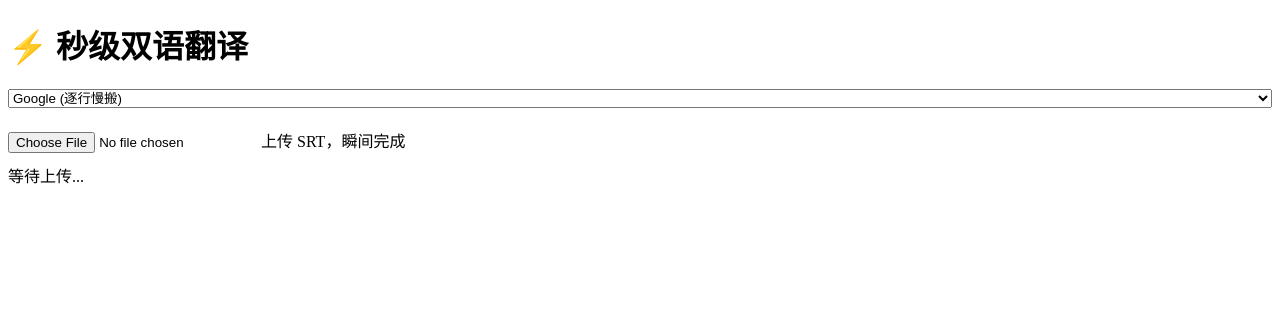
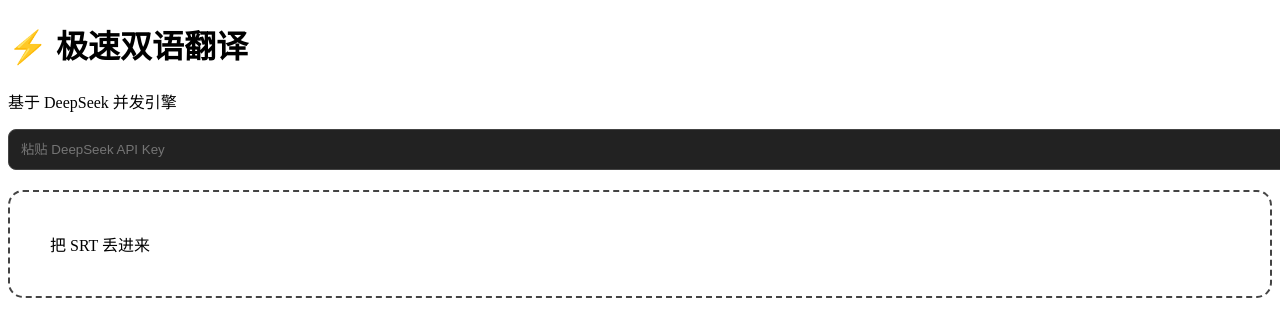
Before and after one commit to usapache-png/my-subtitle-translator, a Next.js app: page / in a window 1280 px wide. Shown: the top 336 px of the page. Built offline with nearby package versions, Linux system fonts and the light colour scheme.

Commit message:
Update index.js

```diff
--- a/pages/index.js
+++ b/pages/index.js
@@ -19,141 +19,140 @@ Format: Layer, Start, End, Style, Name, MarginL, MarginR, MarginV, Effect, Text\
 
 export default function Home() {
   const [loading, setLoading] = useState(false);
-  const [status, setStatus] = useState('等待上传...');
-  const [engine, setEngine] = useState('google');
+  const [progress, setProgress] = useState(0);
   const [apiKey, setApiKey] = useState('');
 
-  // 极速全量翻译函数
-  const fastTranslate = async (textArray) => {
-    // 将数组转化为带编号的字符串，防止大模型漏行
-    const numberedText = textArray.map((t, i) => `[${i}] ${t}`).join('\n');
+  // 时间格式转换: 00:00:04,400 -> 0:00:04.40
+  const formatSrtTime = (t) => {
+    if(!t) return "0:00:00.00";
+    const [hms, ms] = t.trim().split(',');
+    const p = hms.split(':');
+    return `${parseInt(p[0])}:${p[1]}:${p[2]}.${ms?.substring(0,2) || '00'}`;
+  };
 
-    const response = await fetch("https://api.deepseek.com/chat/completions", {
+  // 单组翻译核心函数
+  const translateGroup = async (group, key) => {
+    const payload = group.map((item, idx) => `${idx}#${item.text}`).join('\n');
+    const res = await fetch("https://api.deepseek.com/chat/completions", {
       method: "POST",
-      headers: {
-        "Content-Type": "application/json",
-        "Authorization": `Bearer ${apiKey}`
-      },
+      headers: { "Content-Type": "application/json", "Authorization": `Bearer ${key}` },
       body: JSON.stringify({
         model: "deepseek-chat",
         messages: [
-          { role: "system", content: "你是一个字幕翻译引擎。请将以下带编号的英文翻译成中文。保持 [编号] 不变。只输出翻译结果，禁止任何解释。" },
-          { role: "user", content: numberedText }
+          { role: "system", content: "You are a translator. Translate to Chinese. Output format: ID#Translation. No preamble." },
+          { role: "user", content: payload }
         ],
         temperature: 0.1
       })
     });
-
-    const data = await response.json();
-    const resultText = data.choices[0].message.content;
-
-    // 解析回数组
-    const translatedArray = new Array(textArray.length).fill("");
-    resultText.split('\n').forEach(line => {
-      const match = line.match(/^\[(\d+)\]\s*(.*)/);
-      if (match) {
-        const index = parseInt(match[1]);
-        translatedArray[index] = match[2];
-      }
+    const data = await res.json();
+    const translations = new Array(group.length).fill("");
+    data.choices[0].message.content.split('\n').forEach(line => {
+      const [id, ...text] = line.split('#');
+      const i = parseInt(id);
+      if (!isNaN(i)) translations[i] = text.join('#').trim();
     });
-    return translatedArray;
-  };
-
-  const formatSrtTime = (srtTime) => {
-    let [hms, ms] = srtTime.trim().split(',');
-    return `${parseInt(hms.split(':')[0], 10)}:${hms.split(':')[1]}:${hms.split(':')[2]}.${ms.substring(0, 2)}`;
+    return translations;
   };
 
   const processFile = async (e) => {
     const file = e.target.files[0];
-    if (!file) return;
+    if (!file || !apiKey) return alert("请上传文件并填写 API Key");
 
     setLoading(true);
-    setStatus('正在极速翻译中...');
+    setProgress(10);
     const reader = new FileReader();
 
     reader.onload = async (event) => {
       const blocks = event.target.result.trim().split(/\n\s*\n/);
-      const originalTexts = [];
-      const validBlocks = [];
+      const dataStruct = [];
 
-      // 1. 预处理：提取所有文本
-      blocks.forEach(block => {
-        const lines = block.split('\n').map(l => l.trim());
-        const timeIndex = lines.findIndex(l => l.includes('-->'));
-        if (timeIndex !== -1 && lines[timeIndex + 1]) {
-          validBlocks.push({
-            time: lines[timeIndex],
-            text: lines.slice(timeIndex + 1).join(' ')
+      // 1. 解析 SRT
+      blocks.forEach(b => {
+        const lines = b.split('\n');
+        const tIdx = lines.findIndex(l => l.includes('-->'));
+        if (tIdx > -1) {
+          dataStruct.push({
+            time: lines[tIdx],
+            text: lines.slice(tIdx + 1).join(' ').trim()
           });
-          originalTexts.push(lines.slice(timeIndex + 1).join(' '));
         }
       });
 
-      try {
-        let translatedTexts = [];
-        if (engine === 'deepseek') {
-          // 发送全量请求
-          translatedTexts = await fastTranslate(originalTexts);
-        } else {
-          // Google 免费版不支持超长文本，只能走旧的缓慢逻辑
-          alert("免费版无法秒速处理，请使用 DeepSeek API");
-          setLoading(false);
-          return;
+      // 2. 分组并行 (每组 150 条，最大程度利用带宽)
+      const chunkSize = 150;
+      const chunks = [];
+      for (let i = 0; i < dataStruct.length; i += chunkSize) {
+        chunks.push(dataStruct.slice(i, i + chunkSize));
       }
 
-        // 2. 组装 ASS
+      try {
+        setProgress(30);
+        // 并发执行所有组
+        const results = await Promise.all(chunks.map(c => translateGroup(c, apiKey)));
+        setProgress(90);
+
+        // 3. 拼装 ASS
         let assEvents = "";
-        validBlocks.forEach((block, i) => {
-          const [startRaw, endRaw] = block.time.split('-->');
-          const start = formatSrtTime(startRaw);
-          const end = formatSrtTime(endRaw);
-          const zh = translatedTexts[i] || block.text;
-
-          assEvents += `Dialogue: 0,${start},${end},Secondary,NTP,0000,0000,0000,,${zh}\n`;
-          assEvents += `Dialogue: 0,${start},${end},Default,NTP,0000,0000,0000,,${block.text}\n`;
+        chunks.forEach((chunk, cIdx) => {
+          chunk.forEach((item, iIdx) => {
+            const [s, eTime] = item.time.split('-->');
+            const zh = results[cIdx][iIdx] || item.text;
+            assEvents += `Dialogue: 0,${formatSrtTime(s)},${formatSrtTime(eTime)},Secondary,NTP,0000,0000,0000,,${zh}\n`;
+            assEvents += `Dialogue: 0,${formatSrtTime(s)},${formatSrtTime(eTime)},Default,NTP,0000,0000,0000,,${item.text}\n`;
+          });
         });
 
+        // 下载
         const blob = new Blob([ASS_HEADER + assEvents], { type: 'text/plain;charset=utf-8' });
         const url = URL.createObjectURL(blob);
-        const link = document.createElement('a');
-        link.href = url;
-        link.download = file.name.replace('.srt', '.ass');
-        link.click();
-        setStatus('秒杀完成！');
+        const a = document.createElement('a');
+        a.href = url; a.download = file.name.replace('.srt', '.ass');
+        a.click();
+        setProgress(100);
       } catch (err) {
-        console.error(err);
-        setStatus('翻译失败，请检查 API Key');
+        alert("翻译失败，请检查 API Key 或余额");
+      } finally {
+        setLoading(false);
       }
-      setLoading(false);
     };
     reader.readAsText(file);
   };
 
   return (
     <div className="container">
-      <h1>⚡️ 秒级双语翻译</h1>
-      <div style={{ marginBottom: '20px', display: 'flex', flexDirection: 'column', gap: '10px' }}>
-        <select value={engine} onChange={(e) => setEngine(e.target.value)} className="select-style">
-          <option value="deepseek">DeepSeek (全量秒切)</option>
-          <option value="google">Google (逐行慢搬)</option>
-        </select>
-        {engine === 'deepseek' && (
+      <h1>⚡ 极速双语翻译</h1>
+      <p>基于 DeepSeek 并发引擎</p>
+
+      <div style={{ marginBottom: '20px' }}>
         <input
           type="password"
-            placeholder="输入 API Key"
+          placeholder="粘贴 DeepSeek API Key"
           value={apiKey}
           onChange={(e) => setApiKey(e.target.value)}
           className="input-style"
+          style={{ width: '100%', padding: '12px', borderRadius: '8px', background: '#222', border: '1px solid #444', color: '#fff' }}
         />
-        )}
       </div>
 
-      <div className="upload-area">
-        <input type="file" accept=".srt" onChange={processFile} disabled={loading} />
-        {loading ? "正在处理全量数据..." : "上传 SRT，瞬间完成"}
+      <div className="upload-area" style={{ position: 'relative', border: '2px dashed #444', padding: '40px', borderRadius: '15px' }}>
+        <input
+          type="file"
+          accept=".srt"
+          onChange={processFile}
+          disabled={loading}
+          style={{ opacity: 0, position: 'absolute', inset: 0, cursor: 'pointer' }}
+        />
+        {loading ? `翻译中 ${progress}%` : "把 SRT 丢进来"}
       </div>
-      <p style={{marginTop:'10px'}}>{status}</p>
+
+      {loading && (
+        <div className="progress-container" style={{ marginTop: '20px' }}>
+          <div className="progress-bar-bg" style={{ height: '4px', background: '#333' }}>
+            <div className="progress-bar-fill" style={{ width: `${progress}%`, height: '100%', background: '#0070f3', transition: 'width 0.5s' }}></div>
+          </div>
+        </div>
+      )}
     </div>
   );
 }
```
Lines whose indentation alone changed are shown as unchanged.
